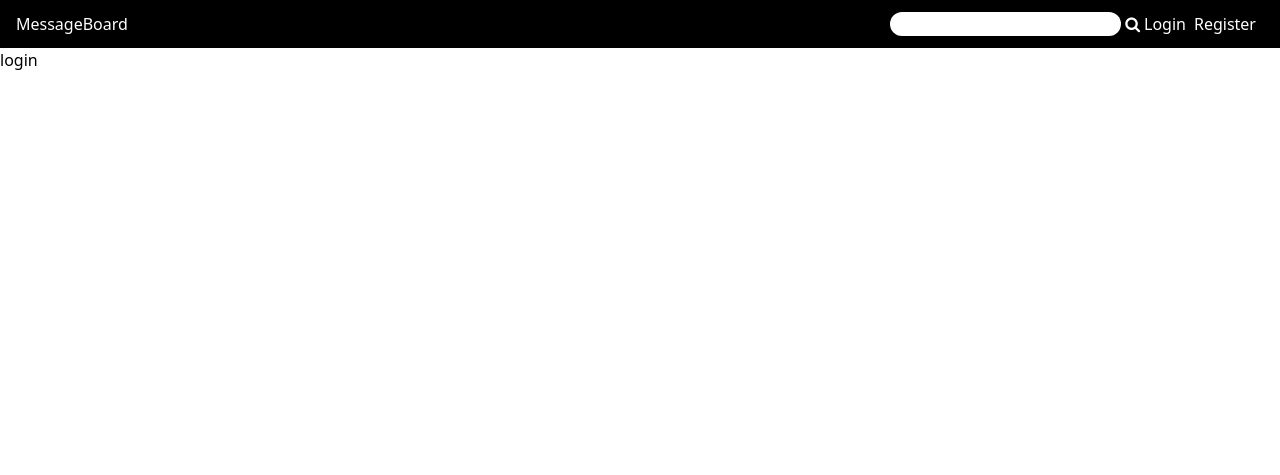
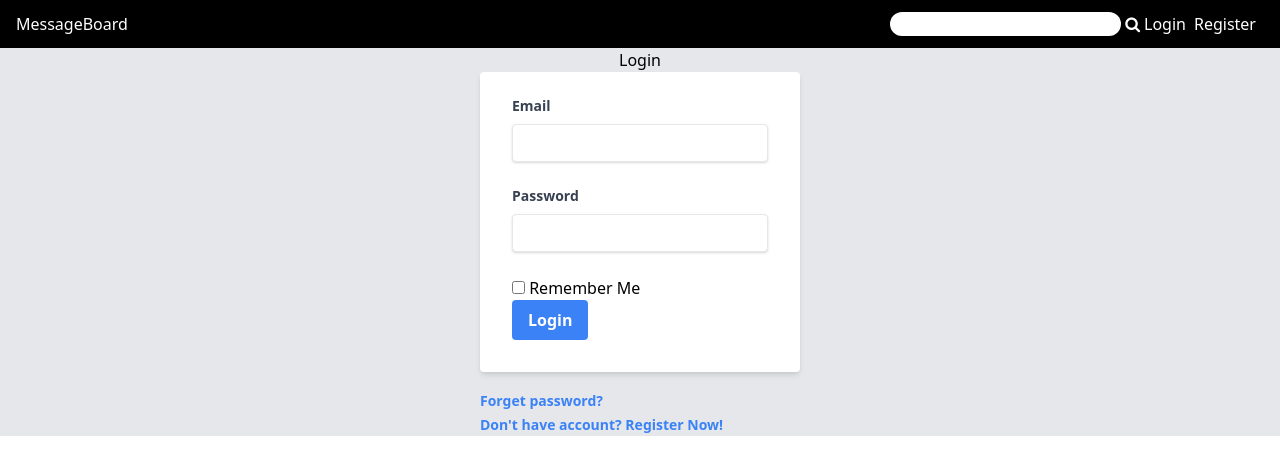
Before and after one commit to ahmedalsawi/MessageBoard, a Flask app: page /login in a window 1280 px wide. Shown: the top 475 px of the page. Run offline with Flask 2, Linux system fonts and the light colour scheme; some libraries are stand-ins or nearby versions.

Commit message:
login/register forms

```diff
--- a/app/auth/forms.py
+++ b/app/auth/forms.py
@@ -1,22 +1,26 @@
 from flask_wtf import FlaskForm
-from wtforms import StringField, PasswordField
-from wtforms.validators import DataRequired, Email, EqualTo
+from wtforms import StringField, PasswordField, SubmitField, BooleanField
+from wtforms.validators import DataRequired, Email, EqualTo, Length
 
 
 class LoginForm(FlaskForm):
-    username = StringField("Username", validators=[DataRequired()])
     email = StringField("Email", validators=[DataRequired(), Email()])
     password = PasswordField("Password", validators=[DataRequired()])
+    remember = BooleanField("Remember Me")
+    submit = SubmitField("Login")
 
 
 class RegisterForm(FlaskForm):
-    username = StringField("Username", validators=[DataRequired()])
+    username = StringField(
+        "Username", validators=[DataRequired(), Length(min=2, max=20)]
+    )
     email = StringField("Email", validators=[DataRequired(), Email()])
-    password = PasswordField(
-        "Password",
+    password = PasswordField("Password", validators=[DataRequired()])
+    password2 = PasswordField(
+        "Confirm Password",
         validators=[
             DataRequired(),
-            EqualTo("password2", message="Passwords must match"),
+            EqualTo("password", message="Passwords must match"),
         ],
     )
-    password2 = PasswordField("Password2", validators=[DataRequired()])
+    submit = SubmitField("Register")
--- a/app/auth/views.py
+++ b/app/auth/views.py
@@ -1,4 +1,4 @@
-from flask import render_template, request, redirect, url_for, Blueprint
+from flask import render_template, request, redirect, url_for, Blueprint, flash
 
 from .forms import LoginForm, RegisterForm
 from app.models import User
@@ -10,19 +10,19 @@ bp = Blueprint("auth", __name__)
 def login():
     form = LoginForm(request.form)
     if form.validate_on_submit():
-        print(form)
 
-        # TODO
-        return redirect(url_for("forum.home"))
-    return render_template("auth/login.jinja", form=form)
+        if form.email.data == "a@gmail.com" and form.password.data == "password":
+            flash(f"Logined as", "green")
+            return redirect(url_for("forum.home"))
+        else:
+            flash(f"Login invalid", "red")
+    return render_template("auth/login.jinja", title="Login", form=form)
 
 
 @bp.route("/register", methods=["GET", "POST"])
 def register():
     form = RegisterForm(request.form)
     if form.validate_on_submit():
-        print(form)
-
-        # TODO
-        return redirect(url_for("forum.home"))
-    return render_template("auth/register.jinja", form=form)
+        flash(f"Account created {form.username.data}", "green")
+        return redirect(url_for("auth.login"))
+    return render_template("auth/register.jinja", title="Register", form=form)
--- /dev/null
+++ b/app/templates/_formutils.jinja
@@ -0,0 +1,9 @@
+{% macro render_field(field) %}
+{{ field.label(class="block text-gray-700 text-sm font-bold mb-2") }}
+{{ field(**kwargs)|safe }}
+{% if field.errors %}
+{% for error in field.errors %}
+<p class="bg-red-100 border border-red-400 text-red-700 px-4 py-3 rounded relative mt-1">{{ error }}</p>
+{% endfor %}
+{% endif %}
+{% endmacro %}
--- /dev/null
+++ b/app/templates/_messages.jinja
@@ -0,0 +1,10 @@
+{% with messages = get_flashed_messages(with_categories=true) %}
+{% if messages %}
+{% for catgory, message in messages %}
+<div class="bg-{{ catgory }}-100 border border-{{ catgory }}-400 text-{{ catgory }}-700 px-4 py-3 rounded relative"
+  role="alert">
+  {{ message }}
+</div>
+{% endfor %}
+{% endif %}
+{% endwith %}
--- a/app/templates/_navbar.jinja
+++ b/app/templates/_navbar.jinja
@@ -20,8 +20,8 @@
 
     <!-- User -->
     <div class="flex">
-      <a href="#" class="pr-2">Login</a>
-      <a href="#" class="pr-2">Register</a>
+      <a href="{{ url_for('auth.login')}}" class="pr-2">Login</a>
+      <a href="{{ url_for('auth.register')}}" class="pr-2">Register</a>
     </div>
   </div>
 
--- a/app/templates/auth/login.jinja
+++ b/app/templates/auth/login.jinja
@@ -1,7 +1,48 @@
 {% extends 'base.jinja' %} {% block body %}
-<div class="login-wrapper">
-  <div class="login-header">
-    <h1>login</h1>
+<div class="w-full h-full flex bg-gray-200 justify-around ">
+
+  <div class="w-full max-w-xs">
+    <!-- Header -->
+    <h1 class="text-center">Login</h1>
+
+    <!-- Form -->
+    {% from "_formutils.jinja" import render_field %}
+    <form method="post" action="" class="bg-white shadow-md rounded px-8 pt-6 pb-8 mb-4">
+      {{ form.hidden_tag() }}
+
+
+      <div class="mb-6">
+        {{ render_field(form.email,class="shadow appearance-none border rounded w-full py-2 px-3 text-gray-700 leading-tight focus:outline-none focus:shadow-outline")}}
+      </div>
+
+      <div class="mb-6">
+        {{ render_field(form.password,class="shadow appearance-none border rounded w-full py-2 px-3 text-gray-700 leading-tight focus:outline-none focus:shadow-outline")}}
+      </div>
+
+
+      <div>
+        {{ form.remember(class="")}}
+        {{ form.remember.label(class="")}}
+      </div>
+
+      <div>
+        {{ form.submit(class="bg-blue-500 hover:bg-blue-700 text-white font-bold py-2 px-4 rounded focus:outline-none focus:shadow-outline") }}
+      </div>
+    </form>
+    <div>
+      <a class="inline-block align-baseline font-bold text-sm text-blue-500 hover:text-blue-800" href="#">
+        Forget password?
+      </a>
+    </div>
+    <div>
+      <a class="inline-block align-baseline font-bold text-sm text-blue-500 hover:text-blue-800"
+        href=" {{ url_for('auth.register') }}">
+        Don't have account? Register Now!
+      </a>
+    </div>
+
   </div>
-</div>
-{% endblock %}
+
+  <!-- Register Link -->
+
+  {% endblock %}
--- a/app/templates/base.jinja
+++ b/app/templates/base.jinja
@@ -21,10 +21,11 @@
 
 <body>
   {% include '_navbar.jinja' %}
-
-  <div class="container">
+  <div class="container mx-auto">
+    {% include '_messages.jinja' %}
     {% block body %}{% endblock %}
   </div>
+
 
   {% include '_footer.jinja' %}
 
```
Also changed, not shown: app/templates/auth/register.jinja (+38 -3 lines).
